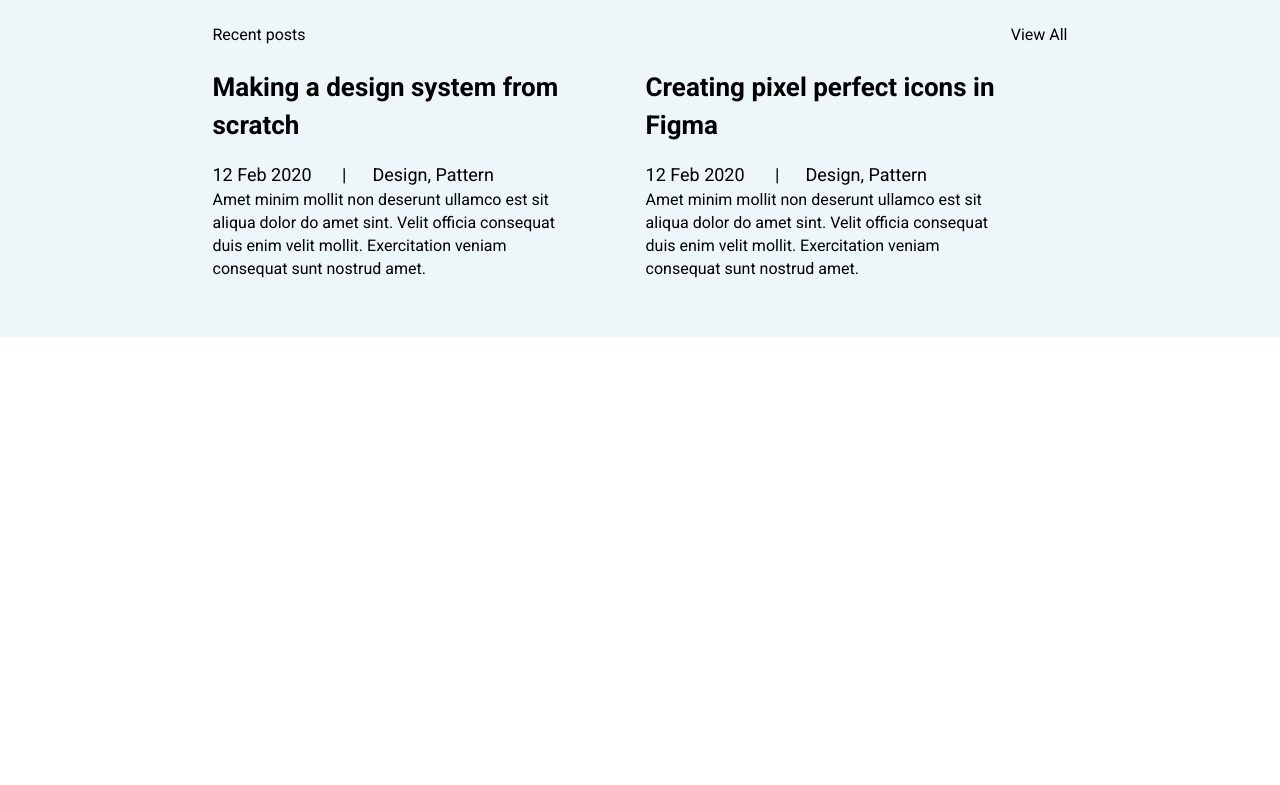
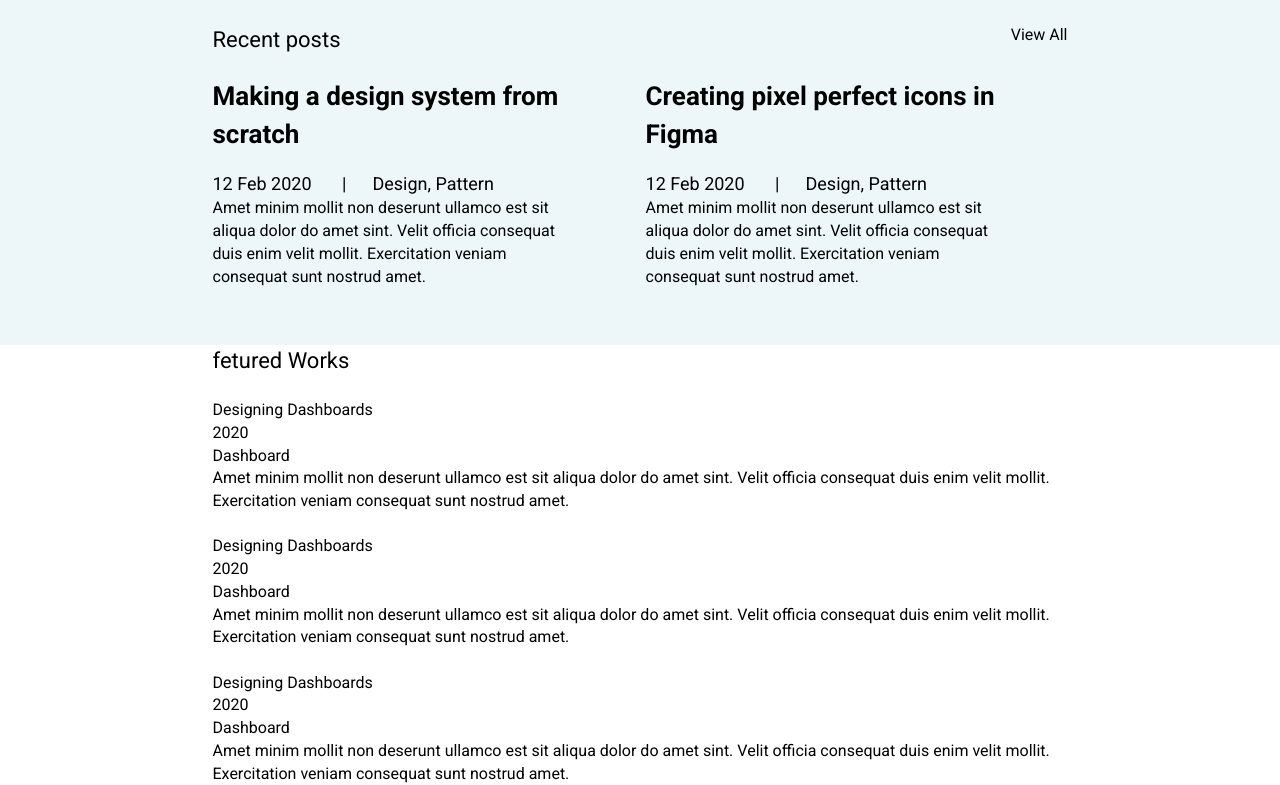
Before and after one commit to Alina-Karma/portfolio203-3, a plain HTML site: page index.html in a window 1280 px wide. Shown: the part 449-1234 px from the top of the page. Before the commit the page ends 800 px from the top, so only its background shows below. Drawn offline with Linux system fonts and the light colour scheme.

Commit message:
Add files via upload

```diff
--- a/index.html
+++ b/index.html
@@ -52,7 +52,7 @@
             <section class="recent-posts">
                 <div class="container">
                     <div class="recent-posts__top">
-                        <div class="recent-posts__title">Recent posts</div>
+                        <div class="title-category recent-posts__title">Recent posts</div>
                         <a href="#" class="recent-posts__link">View All</a>
                     </div>
                     <div class="recent-posts__articles">
@@ -79,6 +79,53 @@
                     </div>
                 </div>
             </section>
+            <section class="fetured">
+                <div class="container">
+                    <div class="title-category">fetured Works</div>
+                    <div class="fetured Works">
+                       <article class="work">
+                           <div class="work__img-wrap">
+                               <img src="" alt="" class="work__img">
+                           </div>
+                           <div class="work__info">
+                               <div class="work__title">Designing Dashboards</div>
+                               <div class="work__date-block">
+                                   <div class="work__date">2020</div>
+                                   <div class="work__category">Dashboard</div>
+                                   <div class="work__text">Amet minim mollit non deserunt ullamco est sit aliqua dolor do amet sint. Velit officia consequat duis enim velit mollit. Exercitation veniam consequat sunt nostrud amet.</div>
+                               </div>
+                           </div>
+                       </article>
+                       <article class="work">
+                        <div class="work__img-wrap">
+                            <img src="" alt="" class="work__img">
+                        </div>
+                        <div class="work__info">
+                            <div class="work__title">Designing Dashboards</div>
+                            <div class="work__date-block">
+                                <div class="work__date">2020</div>
+                                <div class="work__category">Dashboard</div>
+                                <div class="work__text">Amet minim mollit non deserunt ullamco est sit aliqua dolor do amet sint. Velit officia consequat duis enim velit mollit. Exercitation veniam consequat sunt nostrud amet.</div>
+                            </div>
+                        </div>
+                    </article>
+                    <article class="work">
+                        <div class="work__img-wrap">
+                            <img src="" alt="" class="work__img">
+                        </div>
+                        <div class="work__info">
+                            <div class="work__title">Designing Dashboards</div>
+                            <div class="work__date-block">
+                                <div class="work__date">2020</div>
+                                <div class="work__category">Dashboard</div>
+                                <div class="work__text">Amet minim mollit non deserunt ullamco est sit aliqua dolor do amet sint. Velit officia consequat duis enim velit mollit. Exercitation veniam consequat sunt nostrud amet.</div>
+                            </div>
+                        </div>
+                    </article>
+                    </div>
+                </div>
+            </section>
+
         </div>
         </main>
     </div>
--- a/style.css
+++ b/style.css
@@ -114,6 +114,12 @@ flex-shrink: 0;
     object-fit: cover;
 }
 
+.title-category{
+font-size: 22px;
+color: black;
+
+}
+
 .recent-posts {
     background-color: #EDF7FA;
     padding: 27px 0px 32px;
```
